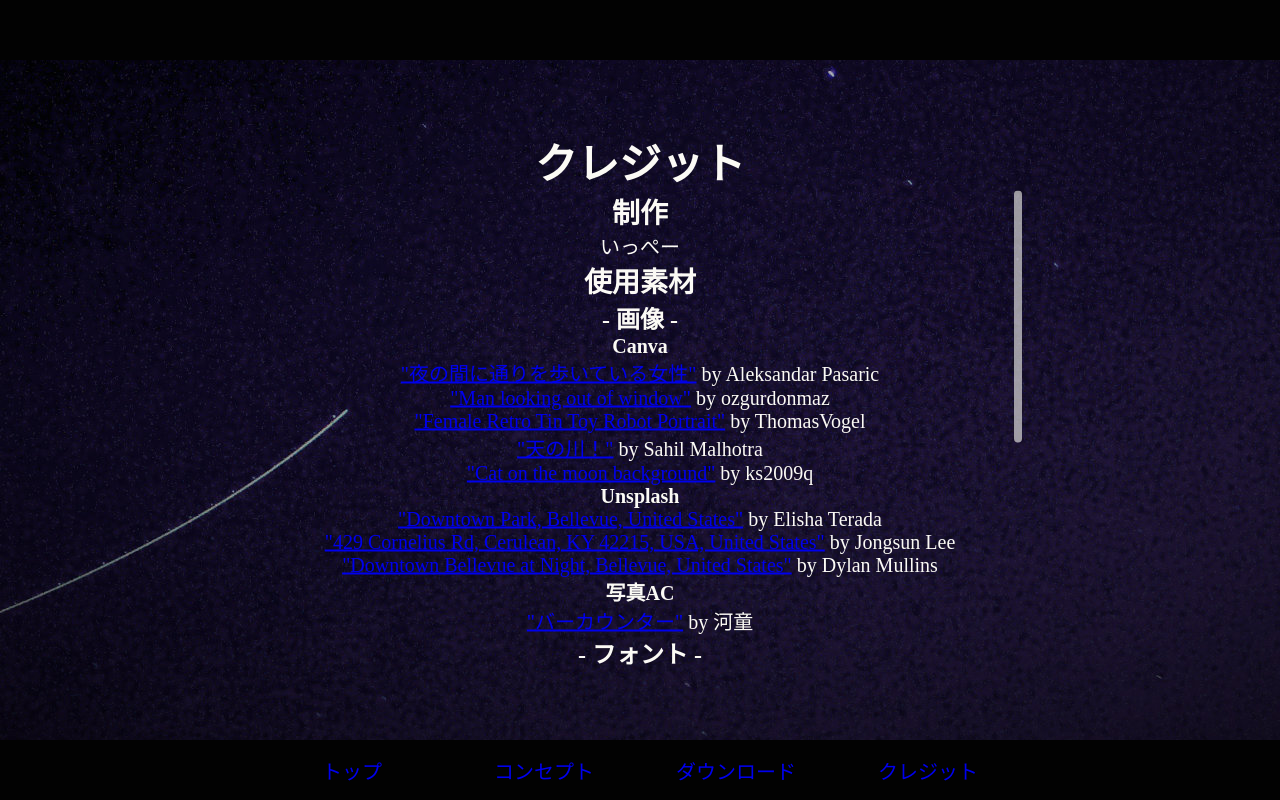
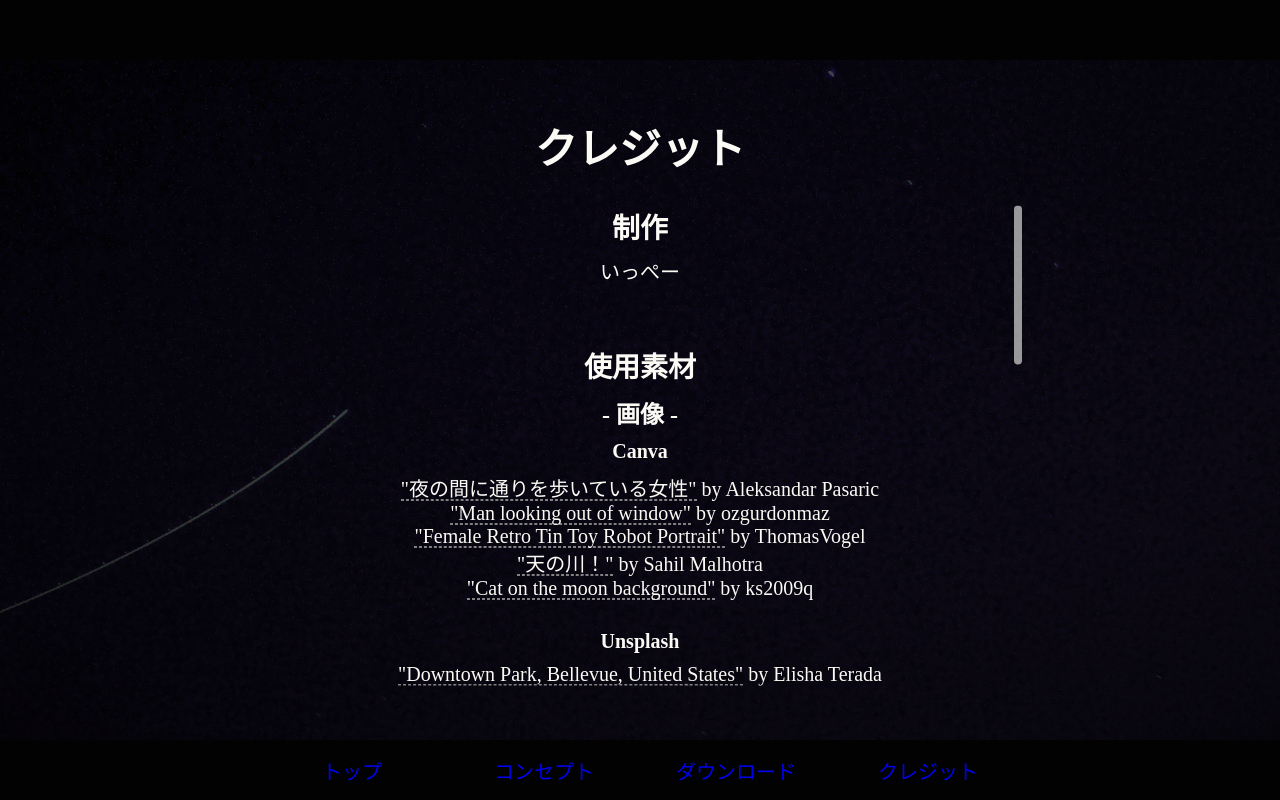
Before and after one commit to ichi-h/myochikirin-hp, a React (Create React App) app: page /credit in a window 1280 px wide. Built offline with nearby package versions, Linux system fonts and the light colour scheme; a web font is replaced by a local one.

Commit message:
update credit css

```diff
--- a/src/assets/css/Credit.css
+++ b/src/assets/css/Credit.css
@@ -1,14 +1,48 @@
 .credit.bg {
   background-position: bottom;
+  opacity: 0.4;
 }
+
+.credit .section {
+  margin-bottom: 6rem;
+}
+
+.credit .item {
+  margin-bottom: 4rem;
+}
+
+.credit .maker {
+  margin-bottom: 3rem;
+}
+
+
+
+/* Text*/
+.credit h1 {
+  margin-bottom: 3rem;
+}
+
+.credit h2, .credit h3, .credit h4 {
+  margin-bottom: 1rem;
+}
+
+.credit li {
+  list-style: none;
+}
+
+  .credit li a {
+    text-decoration: none;
+    color: #fbfaf5;
+    border-bottom: 1px dashed #fbfaf5;
+  }
+
+
+
+/* Scrollbar */
 
 .credit .scrollbar-container {
   width: 60vw;
   height: 60vh;
-}
-
-.credit li {
-  list-style: none;
 }
 
 .ps__rail-y {
--- a/src/components/Credit.js
+++ b/src/components/Credit.js
@@ -29,6 +29,7 @@ class Credit extends React.Component {
               <h2>使用素材</h2>
               <div class="item">
                 <h3>画像</h3>
+                <div className="maker">
                   <h4>Canva</h4>
                   <ul class="list">
                     <li><a target="_blank" rel="nofollow noopener noreferrer" href="https://www.canva.com/photos/MADGv5rcu7M-woman-walking-in-the-street-during-night-time/">"夜の間に通りを歩いている女性"</a> by Aleksandar Pasaric</li>
@@ -37,16 +38,21 @@ class Credit extends React.Component {
                     <li><a target="_blank" rel="nofollow noopener noreferrer" href="https://www.canva.com/photos/MADaAx-NWHE-milky-way-/">"天の川！"</a> by Sahil Malhotra</li>
                     <li><a target="_blank" rel="nofollow noopener noreferrer" href="https://www.canva.com/photos/MAC5MsKKatU-cat-on-the-moon-background/">"Cat on the moon background"</a> by ks2009q</li>
                   </ul>
+                </div>
+                <div className="maker">
                   <h4>Unsplash</h4>
                   <ul class="list">
                     <li><a target="_blank" rel="nofollow noopener noreferrer" href="https://unsplash.com/photos/_b4ppn1Ssgw?utm_source=unsplash&utm_medium=referral&utm_content=creditShareLink">"Downtown Park, Bellevue, United States"</a> by Elisha Terada</li>
                     <li><a target="_blank" rel="nofollow noopener noreferrer" href="https://unsplash.com/photos/F-pSZO_jeE8?utm_source=unsplash&utm_medium=referral&utm_content=creditShareLink">"429 Cornelius Rd, Cerulean, KY 42215, USA, United States"</a> by Jongsun Lee</li>
                     <li><a target="_blank" rel="nofollow noopener noreferrer" href="https://unsplash.com/photos/NwDSEPXr9og?utm_source=unsplash&utm_medium=referral&utm_content=creditShareLink">"Downtown Bellevue at Night, Bellevue, United States"</a> by Dylan Mullins</li>
                   </ul>
+                </div>
+                <div className="maker">
                   <h4>写真AC</h4>
                   <ul class="list">
                     <li><a target="_blank" rel="nofollow noopener noreferrer" href="https://www.photo-ac.com/main/detail/1828030?title=%E3%83%90%E3%83%BC%E3%82%AB%E3%82%A6%E3%83%B3%E3%82%BF%E3%83%BC&searchId=2565206629">"バーカウンター"</a> by 河童</li>
                   </ul>
+                </div>
               </div>
               <div class="item">
                 <h3>フォント</h3>
@@ -63,12 +69,14 @@ class Credit extends React.Component {
               </div>
               <div class="item">
                 <h3>SE</h3>
+                <div className="maker">
                   <h4>Freesound</h4>
                   <ul class="list">
                     <li><a href="https://freesound.org/people/Zott820/sounds/209580/" target="_blank" rel="nofollow noopener noreferrer">"Entrance Bell"</a> by Zott820</li>
                     <li><a href="https://freesound.org/people/davidbain/sounds/136778/" target="_blank" rel="nofollow noopener noreferrer">"Page Turn"</a> by davidbain</li>
                     <li><a href="https://freesound.org/people/exterminat/sounds/164806/" target="_blank" rel="nofollow noopener noreferrer">"Page turns and book close/open"</a> by exterminat</li>
                   </ul>
+                </div>
               </div>
             </div>
             <div class="section">
```
Lines whose indentation alone changed are shown as unchanged.
